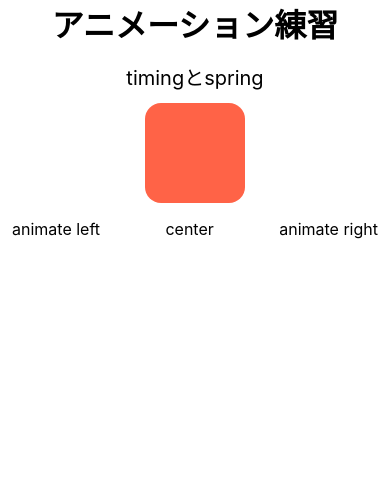
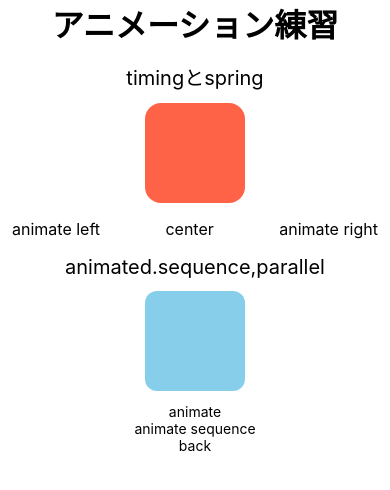
Before and after one commit to murakamiren/react-native-animation, a React Native app: screen / in a window 390 px wide. Shown: the top 490 px of the page. Built offline with nearby package versions, Linux system fonts and the light colour scheme.

Commit message:
parallel, sequence

```diff
--- /dev/null
+++ b/components/box2.tsx
@@ -0,0 +1,73 @@
+import { useRef, VFC } from "react";
+import { Animated, Text, TouchableOpacity, View } from "react-native";
+
+const Box2: VFC = () => {
+	const transition = useRef(new Animated.ValueXY({ x: 0, y: 0 })).current;
+
+	const handleAnimate = () => {
+		Animated.parallel([
+			Animated.spring(transition.x, {
+				toValue: 100,
+				useNativeDriver: true,
+			}),
+			Animated.spring(transition.y, {
+				toValue: 100,
+				useNativeDriver: true,
+			}),
+		]).start();
+	};
+
+	const handleAnimateSequence = () => {
+		Animated.sequence([
+			Animated.spring(transition.x, {
+				toValue: -100,
+				useNativeDriver: true,
+			}),
+			Animated.spring(transition.y, {
+				toValue: 100,
+				useNativeDriver: true,
+			}),
+		]).start();
+	};
+
+	const handleBackAnimate = () => {
+		Animated.parallel([
+			Animated.spring(transition.x, {
+				toValue: 0,
+				useNativeDriver: true,
+			}),
+			Animated.spring(transition.y, {
+				toValue: 0,
+				useNativeDriver: true,
+			}),
+		]).start();
+	};
+	return (
+		<View style={{ marginVertical: 16 }}>
+			<View style={{ alignItems: "center" }}>
+				<Text style={{ fontSize: 20, marginBottom: 12 }}>animated.sequence,parallel</Text>
+				<Animated.View
+					style={{
+						width: 100,
+						height: 100,
+						borderRadius: 12,
+						backgroundColor: "skyblue",
+						marginBottom: 12,
+						transform: [{ translateX: transition.x, translateY: transition.y }],
+					}}
+				/>
+				<TouchableOpacity onPress={handleAnimate}>
+					<Text>animate</Text>
+				</TouchableOpacity>
+				<TouchableOpacity onPress={handleAnimateSequence}>
+					<Text>animate sequence</Text>
+				</TouchableOpacity>
+				<TouchableOpacity onPress={handleBackAnimate}>
+					<Text>back</Text>
+				</TouchableOpacity>
+			</View>
+		</View>
+	);
+};
+
+export default Box2;
--- a/components/index.tsx
+++ b/components/index.tsx
@@ -2,6 +2,7 @@ import { StatusBar } from "expo-status-bar";
 import { VFC } from "react";
 import { SafeAreaView, Text, View } from "react-native";
 import Box1 from "./box1";
+import Box2 from "./box2";
 
 const Index: VFC = () => {
 	return (
@@ -11,6 +12,7 @@ const Index: VFC = () => {
 					<Text style={{ fontSize: 32, fontWeight: "600" }}>アニメーション練習</Text>
 				</View>
 				<Box1 />
+				<Box2 />
 			</SafeAreaView>
 			<StatusBar style="auto" />
 		</View>
```
